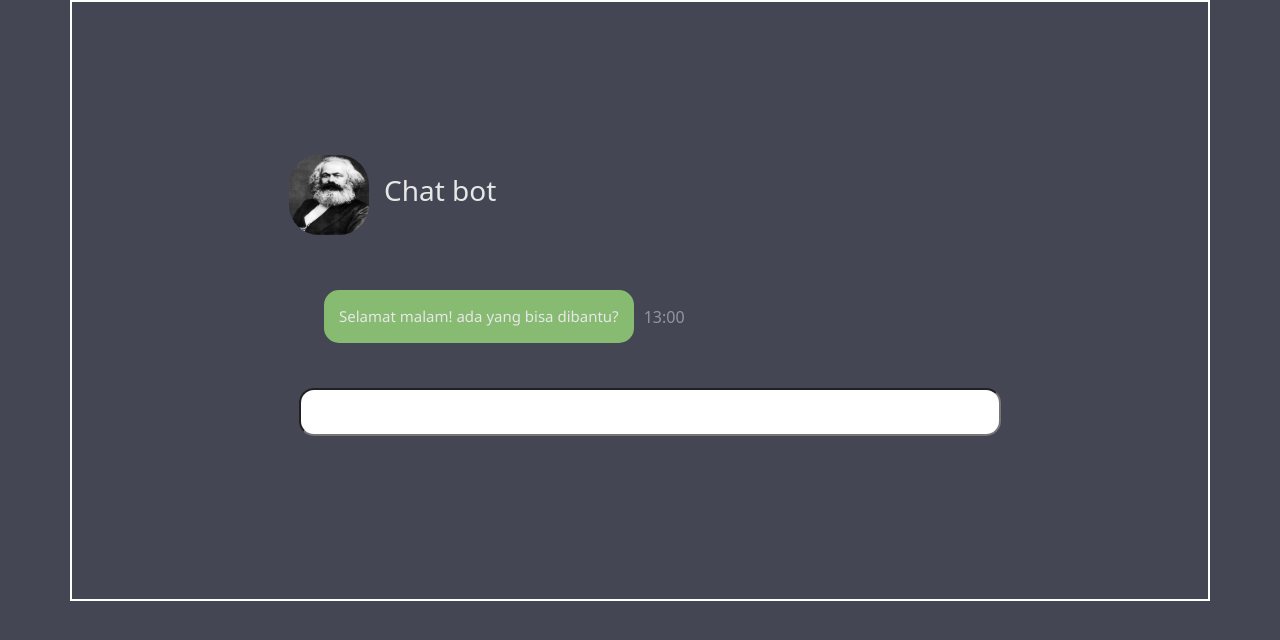
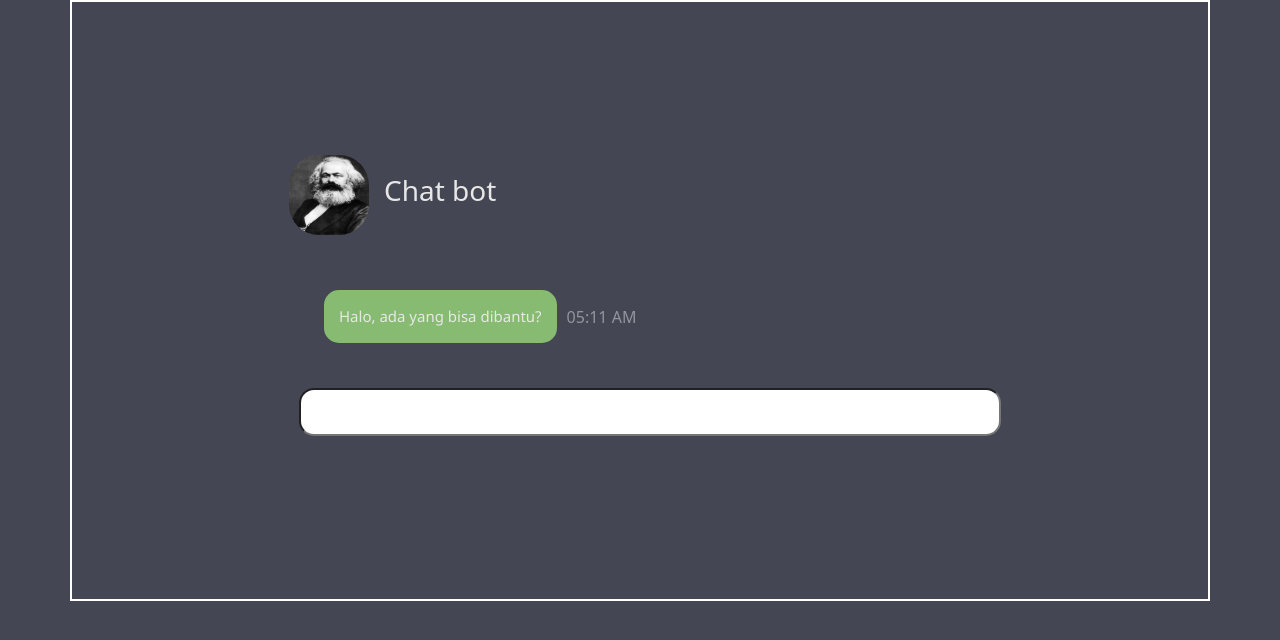
Before and after one commit to ariyaadinatha/Tubes3_13519048, a Flask app: page / in a window 1280 px wide. Shown: the top 640 px of the page. Run offline with Flask 2, Linux system fonts and the light colour scheme; some libraries are stand-ins or nearby versions.

Commit message:
gambar bergerak UI

```diff
--- a/src/templates/index.html
+++ b/src/templates/index.html
@@ -24,18 +24,12 @@
               <img
                 src="{{ url_for('static', filename='img/botprofile.jpg') }}"
                 class="profile-image"
+                id="bot-image"
               />
               <h3 class="bot-name">Chat bot</h3>
             </div>
             <div class="chat-container" id="chat-container">
-              <div class="d-flex flex-row">
-                <div class="bot-chat">
-                  <div class="chat-text">
-                    Selamat malam! ada yang bisa dibantu?
-                  </div>
-                </div>
-                <div class="chat-time">13:00</div>
-              </div>
+              <!-- Chat bot -->
             </div>
             <input
               type="text"
@@ -47,19 +41,35 @@
         </div>
       </div>
     </div>
-
+ <!--src=""-->
     <!-- Bootstrap -->
     <script src="{{ url_for('static', filename='js/bootstrap.min.js') }}"></script>
     <script>
+      $(document).ready(function() {
+        var data = "Halo, ada yang bisa dibantu?";
+        var botChatHtml =
+            "<div class='d-flex flex-row'> <div class='bot-chat'> <div class='chat-text'>" +
+            data +
+            "</div> </div> <div class='chat-time'>"+ getTime() +"</div> </div>";
+        $("#chat-container").append(botChatHtml);
+          document
+            .getElementById("chat-input")
+            .scrollIntoView({ block: "start", behavior: "smooth" });
+      });
+
+      function getTime() {
+        return new Date().toLocaleTimeString([], { hour: '2-digit', minute: "2-digit" });
+      }
+
       function getBotChat() {
+        $("#bot-image").attr("src","https://media1.giphy.com/media/OPMBFWxXQYMJq/giphy.gif");
         // Mengambil value dari input chat
-
         var textInput = $("#chat-input").val();
         // Template HTML untuk chat user
         var chatHtml =
           '<div class="d-flex flex-row-reverse"> <div class="user-chat"> <div class="chat-text">' +
           textInput +
-          '</div> </div> <div class="chat-time"> </div> </div>';
+          '</div> </div> <div class="chat-time">'+ getTime() +'</div> </div>';
         // Mengosongkan input chat
         $("#chat-input").val("");
         // Menambahkan chat user ke dalam HTML
@@ -72,12 +82,13 @@
           var botChatHtml =
             "<div class='d-flex flex-row'> <div class='bot-chat'> <div class='chat-text'>" +
             data +
-            "</div> </div> <div class='chat-time'> 13:00 </div> </div>";
+            "</div> </div> <div class='chat-time'>"+ getTime() +"</div> </div>";
           // Menambahkan chat bot ke dalam HTML
           $("#chat-container").append(botChatHtml);
           document
             .getElementById("chat-input")
             .scrollIntoView({ block: "start", behavior: "smooth" });
+        $("#bot-image").attr("src","{{ url_for('static', filename='img/botprofile.jpg') }}");
         });
       }
       // Jika enter, maka jalankan fungsi getBotChat()
```
